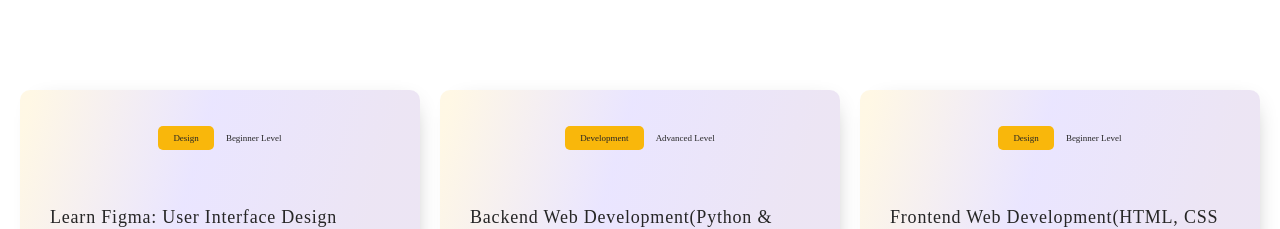
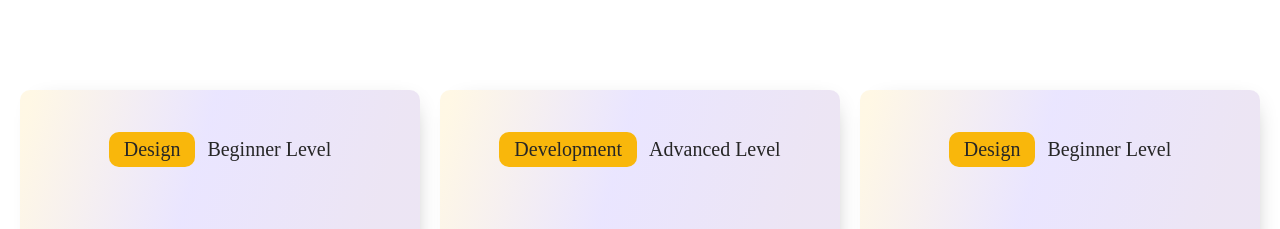
Before and after one commit to Starpenzu/StarpenzuWeb, a React (Create React App) app: page /#/ in a window 1280 px wide. Shown: the part 1202-1431 px from the top of the page. Built offline with nearby package versions, Linux system fonts and the light colour scheme; no server answers; a web font is replaced by a local one.

Commit message:
course card compo

```diff
--- a/src/Components/Courses/CoursesComponent.css
+++ b/src/Components/Courses/CoursesComponent.css
@@ -72,9 +72,9 @@
         font-style: normal;
         font-weight: 500;
         color: #262626;
-        font-size: 10px;
+        font-size: 14px;
         margin-top: 10px;
-        /*color: #333333;*/
+        /* color: #333333; */
     }
 
 
@@ -172,7 +172,7 @@
         font-family: 'Poppins';
         font-style: normal;
         font-weight: 500;
-        font-size: 11px;
+        font-size: 21px;
         line-height: 18px;
         margin-top: 10px;
     }
@@ -190,8 +190,8 @@
 
     .courseSpec {
         background: #F9B70B;
-        border-radius: 5px;
-        padding: 3px 15px 3px 15px;
+        border-radius: 10px;
+        padding: 8px 15px 9px 15px;
     }
 
     /*.courseTitle {*/
@@ -253,7 +253,7 @@
             font-family: 'Poppins';
             font-style: normal;
             font-weight: 500;
-            font-size: 9px;
+            font-size: 20px;
             line-height: 18px;
             margin-top: 10px;
         }
```
